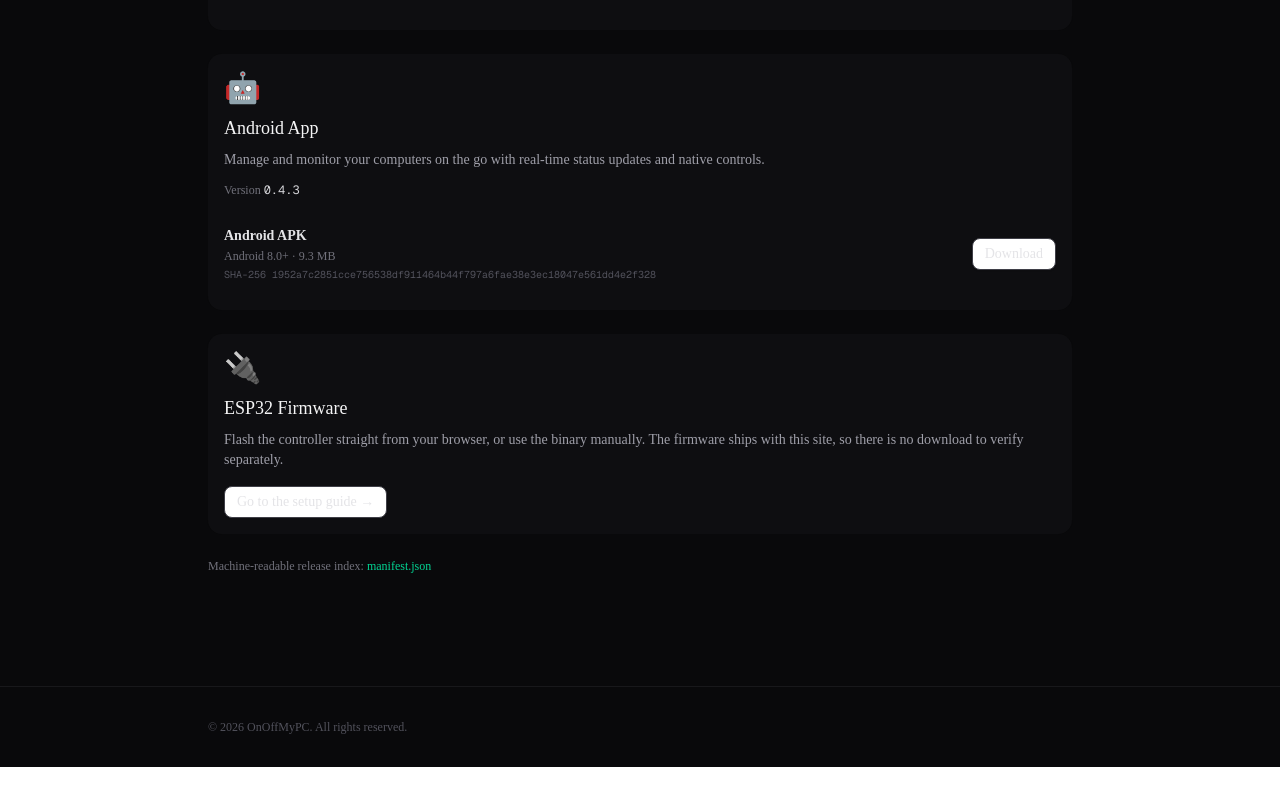
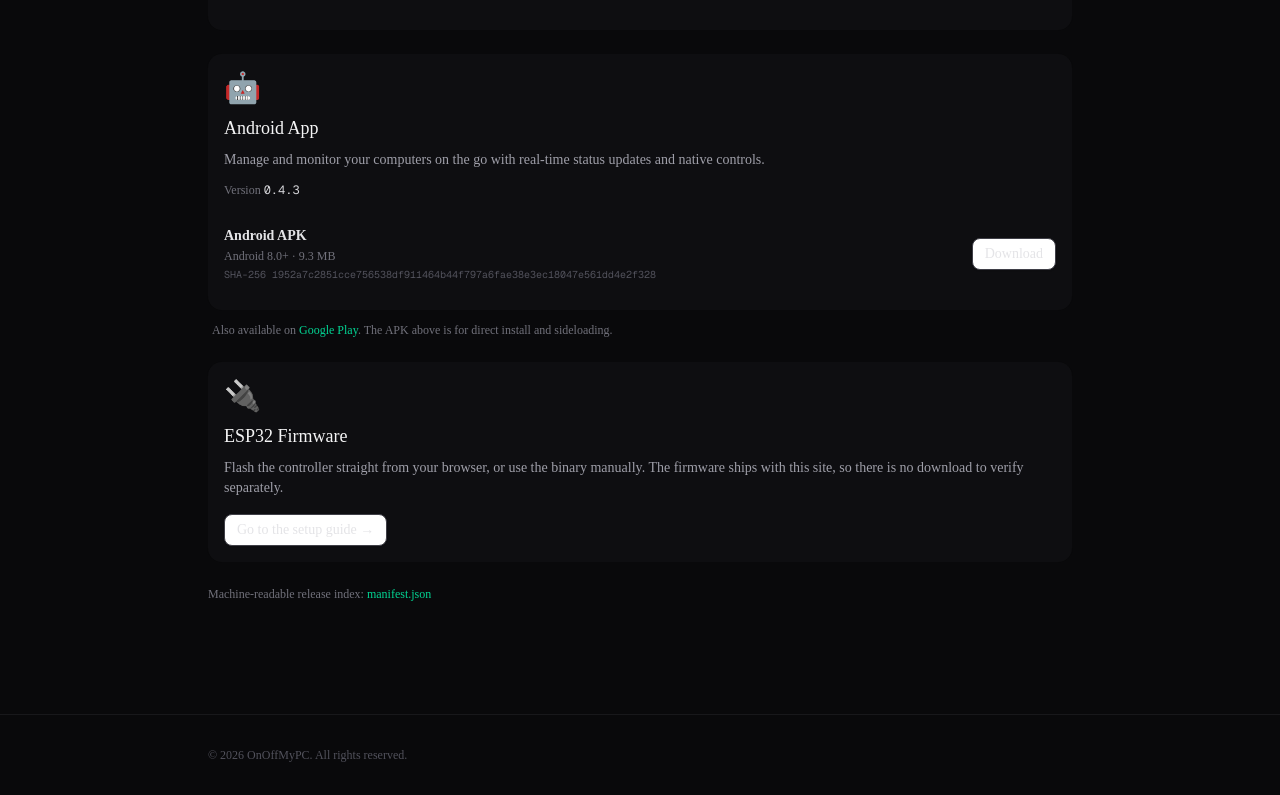
Before and after one commit to janasco/onoffmypc, a Next.js app in the folder web/: page /downloads in a window 1280 px wide. Shown: the part 630-1425 px from the top of the page. Before the commit the page ends 1397 px from the top, so only its background shows below. Built offline with nearby package versions, Linux system fonts and the light colour scheme.

Commit message:
feat(web): link the published Android app on Google Play

```diff
--- a/web/src/app/downloads/page.tsx
+++ b/web/src/app/downloads/page.tsx
@@ -120,6 +120,18 @@ export default function DownloadsPage() {
             title="Android App"
             description="Manage and monitor your computers on the go with real-time status updates and native controls."
           />
+          <p className="text-xs text-zinc-500 px-1 -mt-3">
+            Also available on{" "}
+            <a
+              href="https://play.google.com/store/apps/details?id=com.onoffmypc.android"
+              target="_blank"
+              rel="noopener noreferrer"
+              className="text-emerald-400 hover:underline"
+            >
+              Google Play
+            </a>
+            . The APK above is for direct install and sideloading.
+          </p>
 
           <Card className="bg-zinc-900/40 border-zinc-800/80">
             <CardHeader>
```
